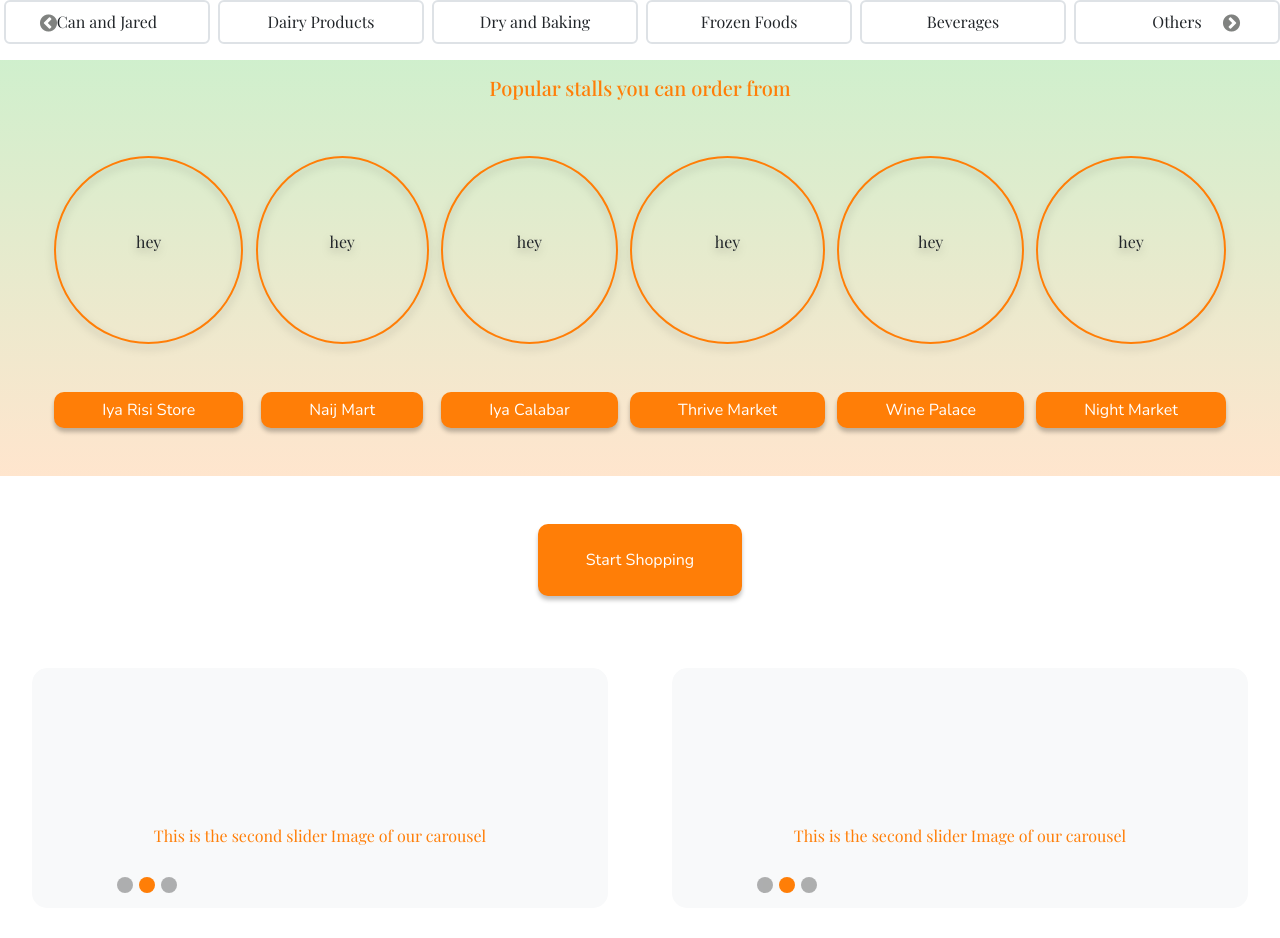
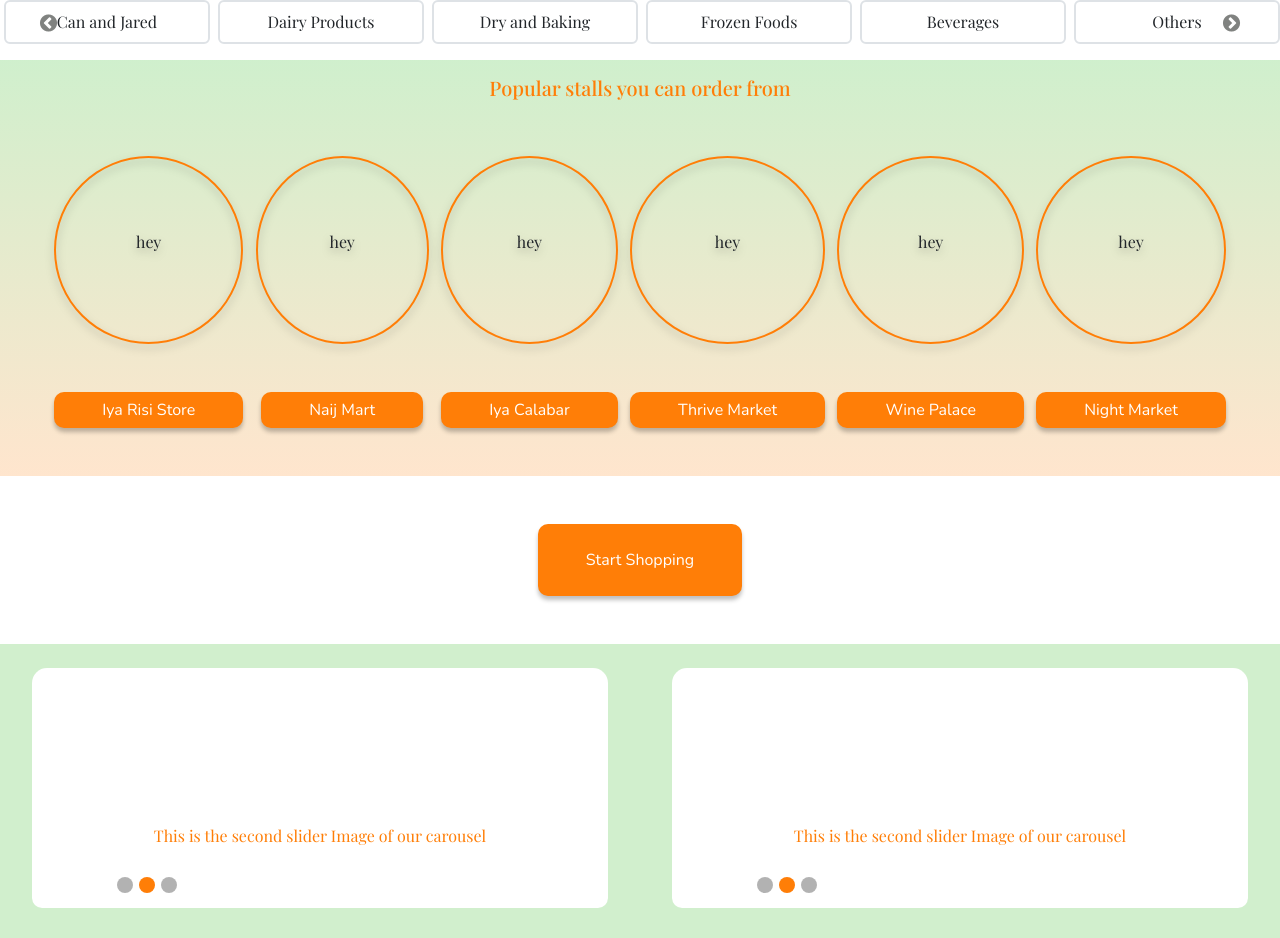
Before and after one commit to codeHokage1/group3-eCommerce, a React (Create React App) app in the folder e-commerce/: page / in a window 1280 px wide. Built offline with nearby package versions, Linux system fonts and the light colour scheme; a web font is replaced by a local one.

Commit message:
styled autoslider

```diff
--- a/e-commerce/src/App.js
+++ b/e-commerce/src/App.js
@@ -8,12 +8,9 @@ function App() {
   return (
     <div className="App">
       <Categories />
-     <PopularStalls />
-     <StartShopping />
-     <div className="d-flex">
-        <AutoSlide />
-        <AutoSlide />
-      </div>
+      <PopularStalls />
+      <StartShopping />
+      <AutoSlide />
     </div>
   );
 }
--- a/e-commerce/src/components/AutoSlide/AutoSlide.js
+++ /dev/null
@@ -1,40 +0,0 @@
-import React, { useEffect, useState } from "react";
-import SliderContent from "./SliderContent";
-import Dots from "./Dots";
-// import Arrows from "./Arrows";
-import sliderImage from "./sliderImage";
-import "./slider.css";
-
-const len = sliderImage.length - 1;
-
-function AutoSlide(props) {
-  const [activeIndex, setActiveIndex] = useState(0);
-
-  useEffect(() => {
-    const interval = setInterval(() => {
-      setActiveIndex(activeIndex === len ? 0 : activeIndex + 1);
-    }, 3000);
-    return () => clearInterval(interval);
-  }, [activeIndex]);
-
-  return (
-    <div className="slider-container my-4">
-      <SliderContent activeIndex={activeIndex} sliderImage={sliderImage} />
-      {/* <Arrows
-        prevSlide={() =>
-          setActiveIndex(activeIndex < 1 ? len : activeIndex - 1)
-        }
-        nextSlide={() =>
-          setActiveIndex(activeIndex === len ? 0 : activeIndex + 1)
-        }
-      /> */}
-      <Dots
-        activeIndex={activeIndex}
-        sliderImage={sliderImage}
-        onclick={(activeIndex) => setActiveIndex(activeIndex)}
-      />
-    </div>
-  );
-}
-
-export default AutoSlide;
--- /dev/null
+++ b/e-commerce/src/components/AutoSlide/AutoSlide.jsx
@@ -0,0 +1,43 @@
+import React, { useEffect, useState } from "react";
+import SliderContent from "./SliderContent";
+import Dots from "./Dots";
+// import Arrows from "./Arrows";
+import sliderImage from "./sliderImage";
+import "./slider.css";
+
+const len = sliderImage.length - 1;
+
+function AutoSlide(props) {
+  const [activeIndex, setActiveIndex] = useState(0);
+
+  useEffect(() => {
+    const interval = setInterval(() => {
+      setActiveIndex(activeIndex === len ? 0 : activeIndex + 1);
+    }, 3000);
+    return () => clearInterval(interval);
+  }, [activeIndex]);
+
+  return (
+    <div className="d-flex bg_sky_blue">
+      <div className="slider-container my-4">
+        <SliderContent activeIndex={activeIndex} sliderImage={sliderImage} />
+        <Dots
+          activeIndex={activeIndex}
+          sliderImage={sliderImage}
+          onclick={(activeIndex) => setActiveIndex(activeIndex)}
+        />
+      </div>
+
+      <div className="slider-container my-4">
+        <SliderContent activeIndex={activeIndex} sliderImage={sliderImage} />
+        <Dots
+          activeIndex={activeIndex}
+          sliderImage={sliderImage}
+          onclick={(activeIndex) => setActiveIndex(activeIndex)}
+        />
+      </div>
+    </div>
+  );
+}
+
+export default AutoSlide;
--- a/e-commerce/src/components/AutoSlide/SliderContent.js
+++ b/e-commerce/src/components/AutoSlide/SliderContent.jsx
@@ -6,7 +6,7 @@ function SliderContent({ activeIndex, sliderImage }) {
       {sliderImage.map((slide, index) => (
         <div
           key={index}
-          className={`${index === activeIndex ? "slides active" : "inactive"} bg-light`}
+          className={`${index === activeIndex ? "slides active" : "inactive"} bg-white`}
           style={{background: "black", color: "white"}}
         >
           {/* <img className="slide-image" src={slide.urls} alt="" /> */}
--- a/e-commerce/src/components/AutoSlide/slider.css
+++ b/e-commerce/src/components/AutoSlide/slider.css
@@ -1,3 +1,6 @@
+.bg_sky_blue {
+  background-color: var(--sky_blue);
+}
 
 :root {
   --heights: 30vh;
@@ -25,12 +28,13 @@
   height: var(--heights);
   width: var(--widths);
   position: relative;
-  border-radius: 15px;
+  border-radius: 10px;
 }
 
 .slide-image {
   width: 100%;
   height: 100%;
+  border-radius: 10px;
   /* position: absolute; */
   object-fit: cover;
 }
--- a/e-commerce/src/index.css
+++ b/e-commerce/src/index.css
@@ -3,6 +3,7 @@
 
 :root {
   --primary_color: #FF7E07;
+  --sky_blue: #D1EFCD
 }
 
 body {
```
Also changed, not shown: e-commerce/src/components/AutoSlide/Arrows.jsx (renamed from e-commerce/src/components/AutoSlide/Arrows.js), e-commerce/src/components/AutoSlide/sliderImage.jsx (renamed from e-commerce/src/components/AutoSlide/sliderImage.js).
